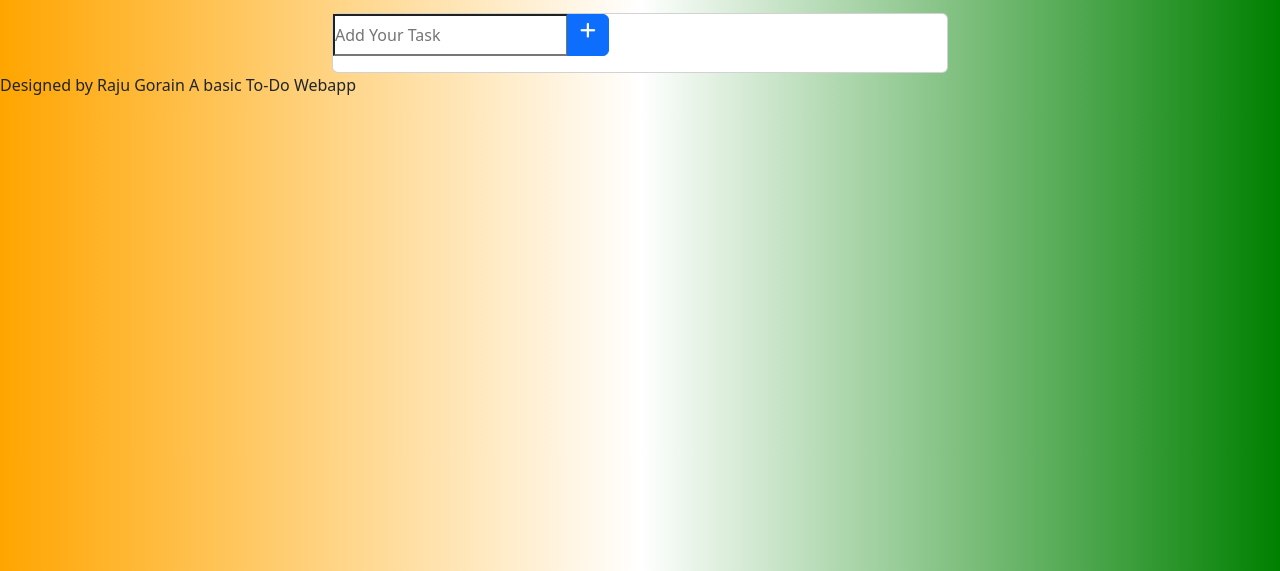
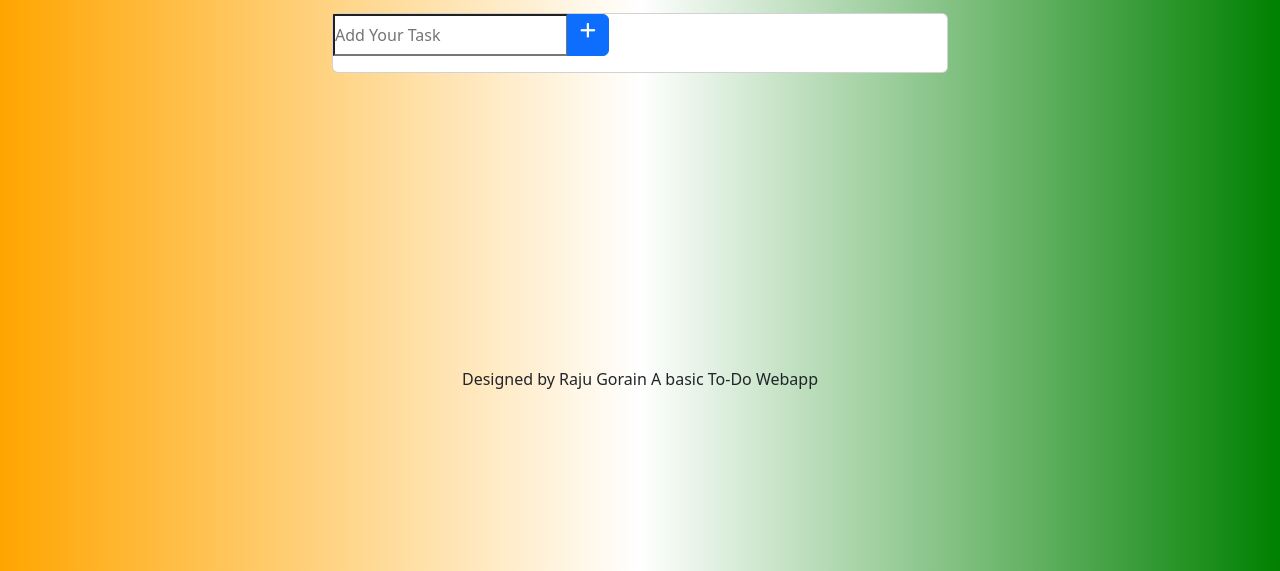
Before and after one commit to rajugorain/To-do-Webapp, a plain HTML site: page index.html in a window 1280 px wide. Shown: the part 229-800 px from the top of the page. Drawn offline with nearby package versions, Linux system fonts and the light colour scheme.

Commit message:
style.css

```diff
--- a/style.css
+++ b/style.css
@@ -19,6 +19,10 @@ body{
 .container{
     width:50%;
     margin-top: 7em;
+}
+footer{
+    text-align: center;
+    margin-top: 23%;
 }
 @media screen and (max-width: 800px) {
     .container{
```
